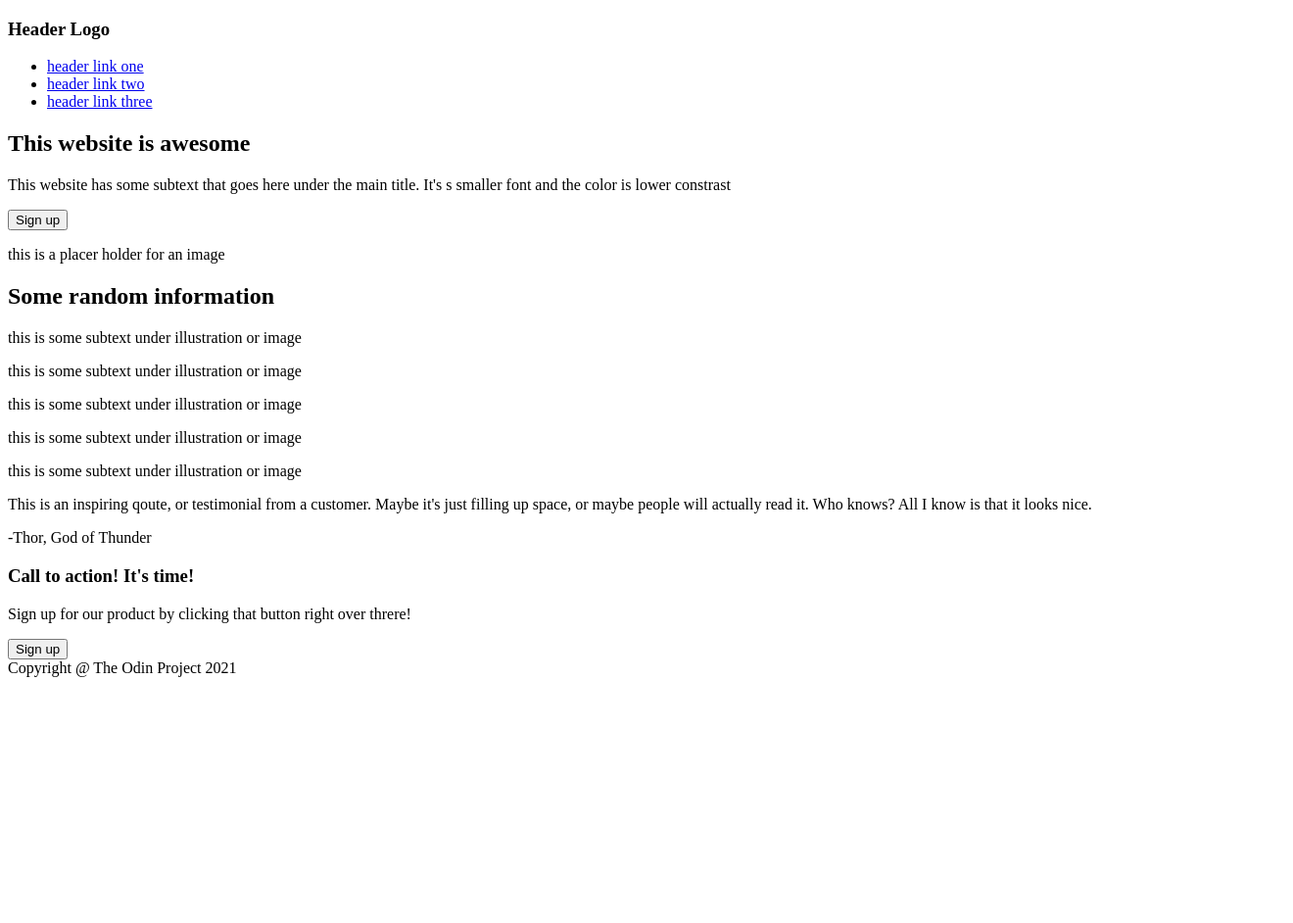
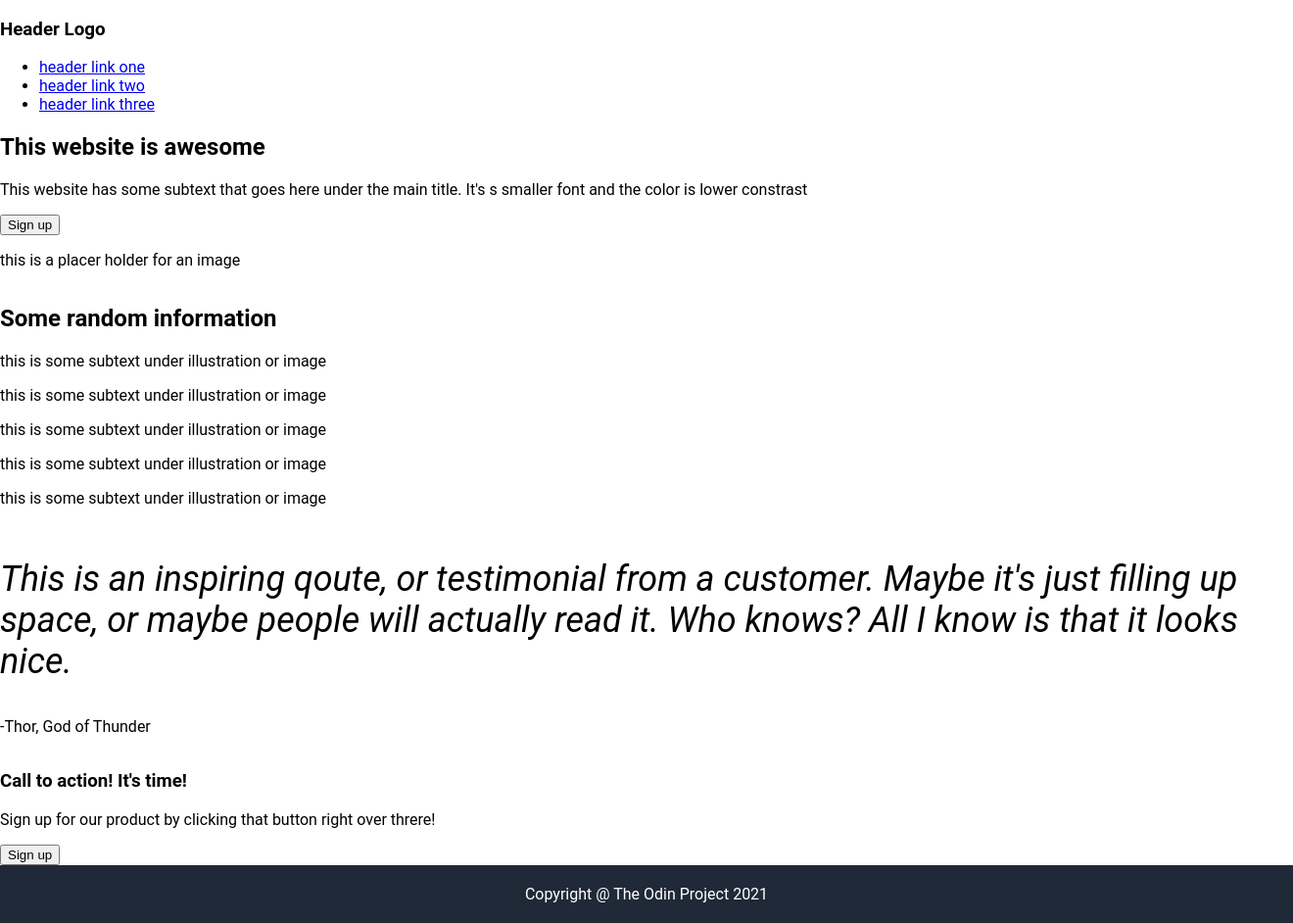
Before and after one commit to XavierMathias/odin-landing-page-project, a plain HTML site: page index.html in a window 1280 px wide. Shown: the whole page at 98% size, 1320 px wide, since content can reach past the window. Before the commit the page ends 800 px from the top, so only its background shows below. Drawn offline with Linux system fonts and the light colour scheme.

Commit message:
finish setting up the footer

```diff
--- a/index.html
+++ b/index.html
@@ -59,10 +59,10 @@
     </div>
 
     <div class="qoute-section">
-         <p>This is an inspiring qoute, or testimonial from a customer. Maybe it's just filling up space,
+         <p class="quote">This is an inspiring qoute, or testimonial from a customer. Maybe it's just filling up space,
             or maybe people will actually read it. Who knows? All I know is that it looks nice.
         </p>
-        <p>-Thor, God of Thunder</p>
+        <p class="author">-Thor, God of Thunder</p>
     </div>
 
     <div class="signup-section">
--- a/style.css
+++ b/style.css
@@ -0,0 +1,37 @@
+body{
+    margin: 0;
+    padding: 0;
+    display: flex;
+    flex-direction: column;
+    justify-content: center;
+    font-family: 'Roboto';
+}
+
+
+
+
+
+
+.quote-section{
+    background-color: #E5E7EB;
+    color:#1F2937;
+    display: flex;
+    flex-direction: column;
+}
+
+.quote{
+    font-size: 36px;
+    font-style: italic;
+}
+
+.author{
+    font-size: 16px;
+}
+
+.footer{
+    background-color: #1F2937;
+    color: white;
+    text-align: center;
+    width: 100%;
+    padding: 20px;
+}
```
